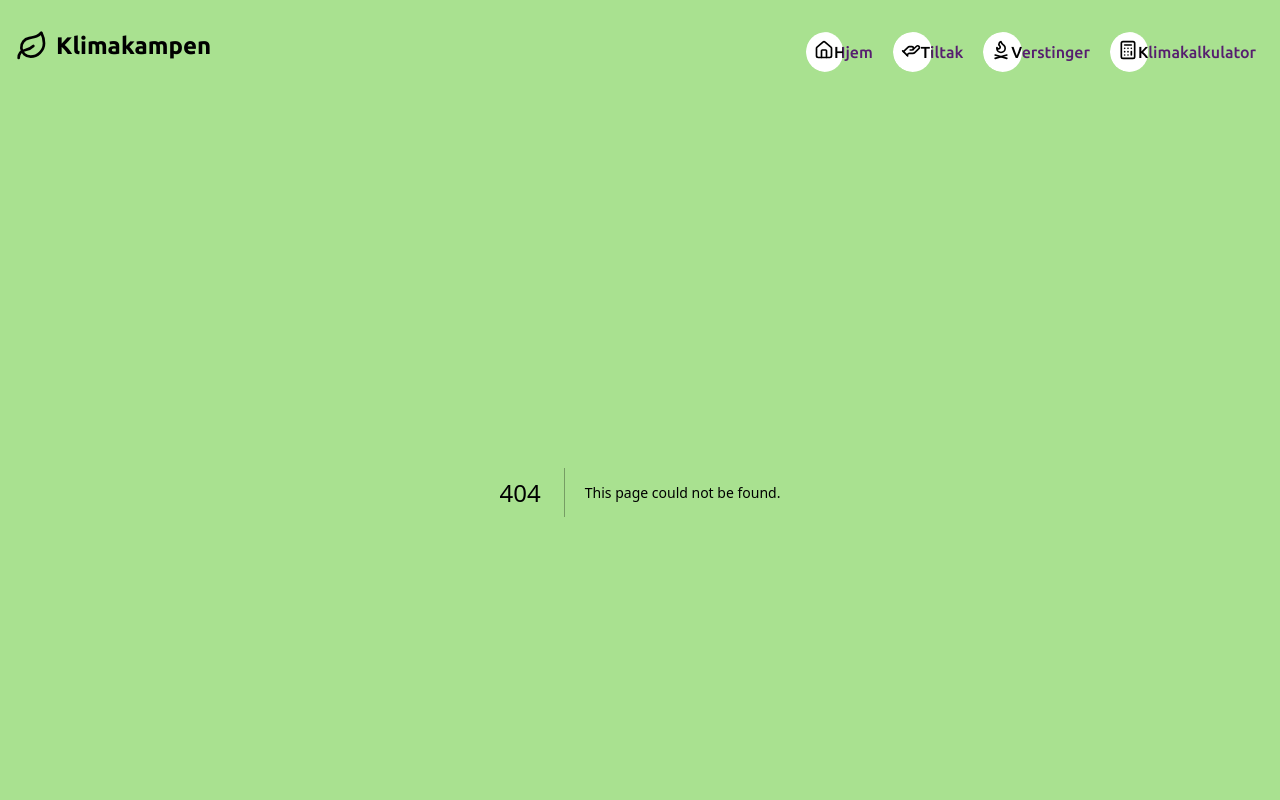
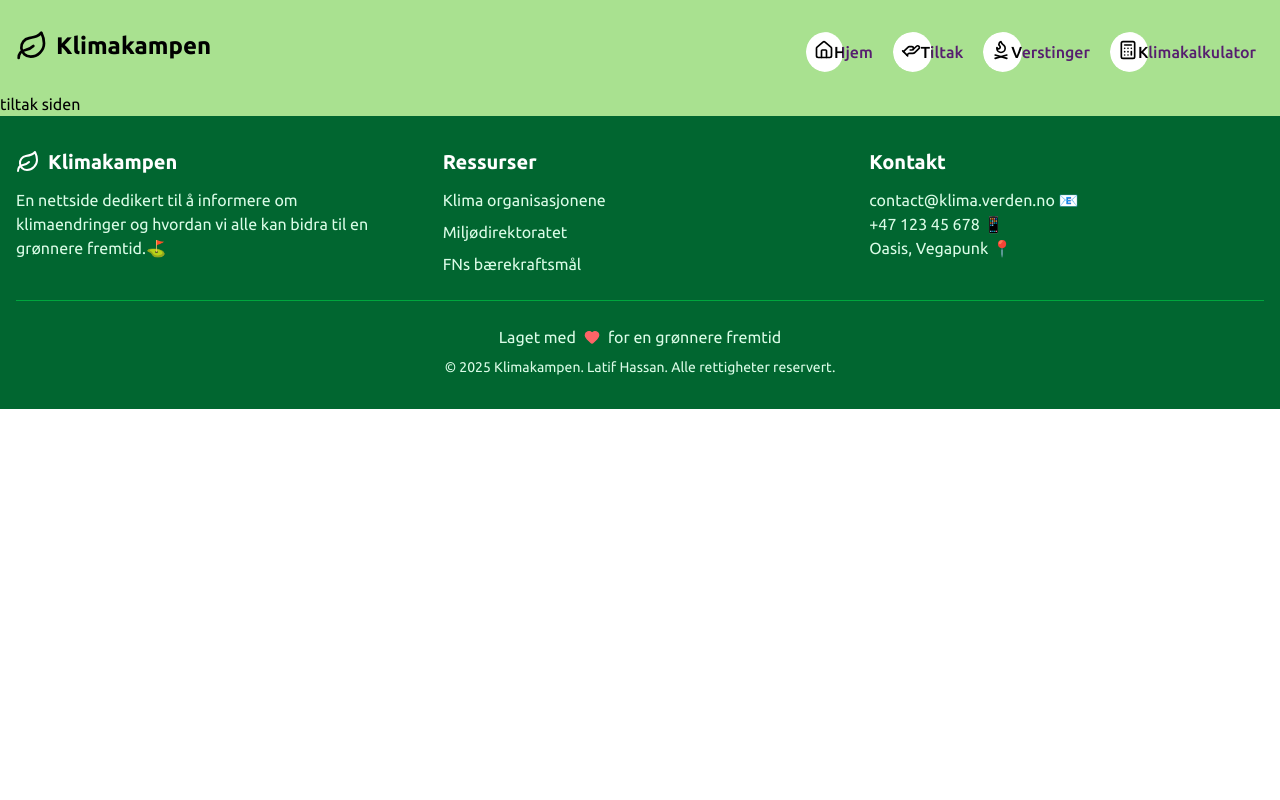
Before and after one commit to abdilatiiif/eksamenemne6, a Next.js app: page /tiltak in a window 1280 px wide. Before the commit this address had no page. Shown: the top 800 px of the page. Built offline with nearby package versions, Linux system fonts and the light colour scheme.

Commit message:
starter tiltak

```diff
--- /dev/null
+++ b/src/app/tiltak/page.js
@@ -0,0 +1,5 @@
+function Tiltak() {
+  return <div> tiltak siden </div>;
+}
+
+export default Tiltak;
```
